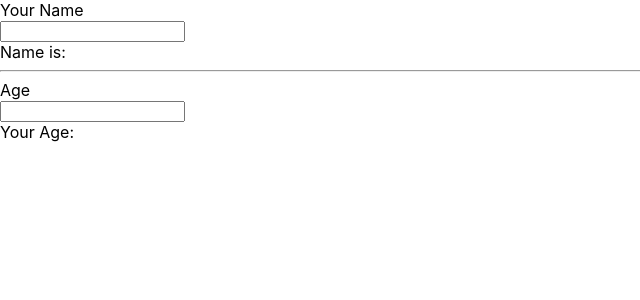
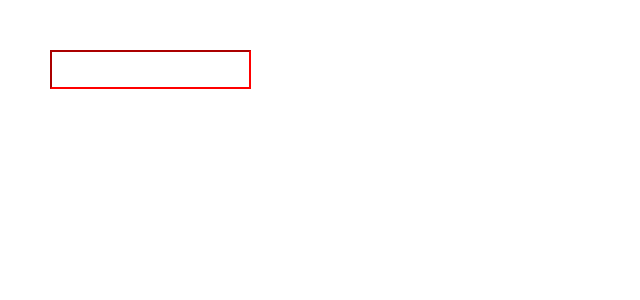
Before and after one commit to Adisak-KS/Mini-Project-CRUD-Basic-React-and-nodejs, a React (Create React App) app in the folder app/: page / in a window 1280 px wide. Shown: the top 300 px of the page, without its empty margins (0-640 px from the left). Built offline with nearby package versions, Linux system fonts and the light colour scheme.

Commit message:
React Css inline

```diff
--- a/app/src/App.js
+++ b/app/src/App.js
@@ -1,21 +1,9 @@
-import logo from './logo.svg';
-import './App.css';
-import { useState } from 'react';
-import MyInput from './components/MyInput';
-
 function App() {
-  const [name, setName] = useState('');
-  const [phone, setPhone] = useState('');
-
-  const changeName = (e) => {
-    setName(e.target.value)
-  }
-
+  const padding = '10px';
+  const color = 'red';
   return (
-    <div className="">
-      <MyInput label="Your Name" output="Name is" />
-      <hr />
-      <MyInput label="Age"  output="Your Age"/>
+    <div style={{ marginTop: "50px", marginLeft:"50px"}}>
+     <input style={{borderColor: color, padding: padding}} />
     </div>
   );
 }
```
